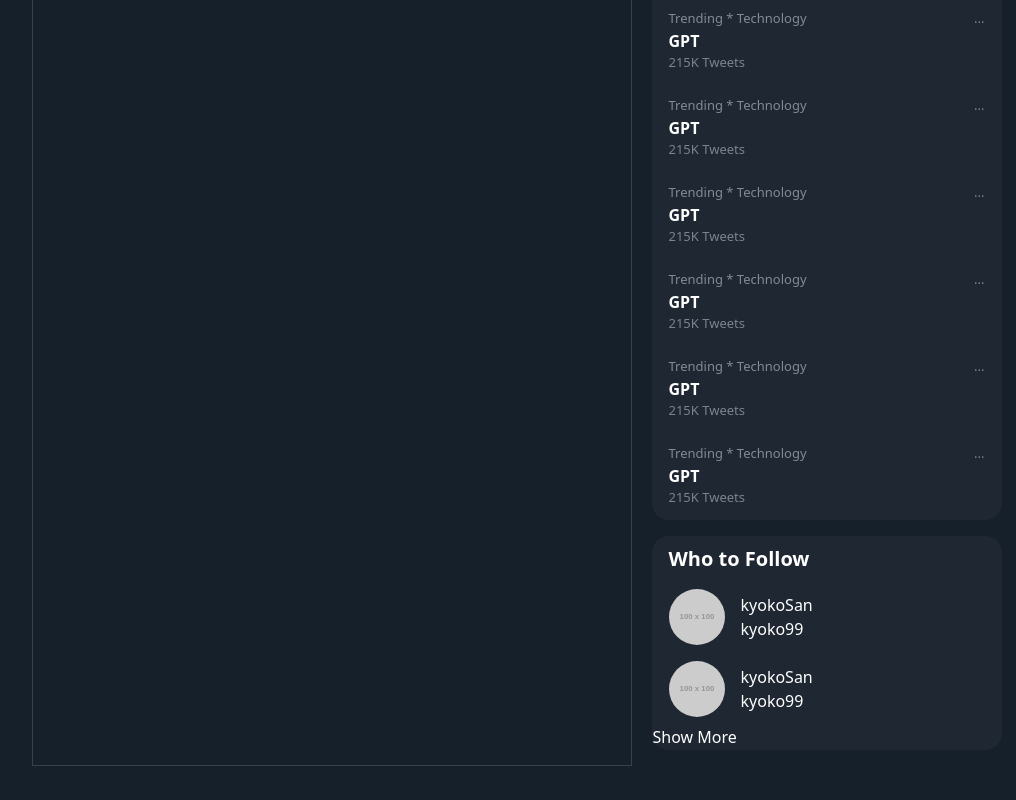
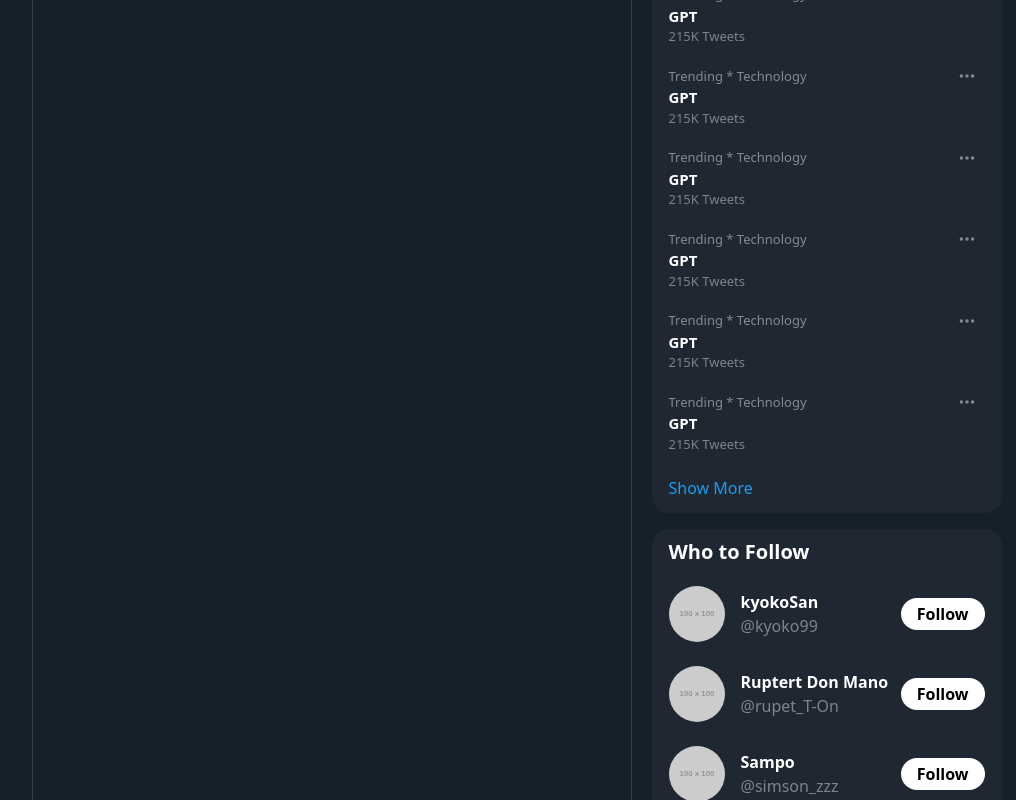
Before and after one commit to R-Teodor/twitter-clone, a React (Vite) app in the folder client/: page /explore in a window 1280 px wide. Shown: the part 460-1260 px from the top of the page, without its empty margins (251-1267 px from the left). Before the commit the page ends 1226 px from the top, so only its background shows below. Built offline with nearby package versions, Linux system fonts and the light colour scheme; no server answers.

Commit message:
Follow suggestions component,Profile navl styles

```diff
--- a/client/src/App.tsx
+++ b/client/src/App.tsx
@@ -24,8 +24,16 @@ function App() {
       <BrowserRouter>
         <Routes>
           <Route path='/' element={<Dashboard />}>
-            <Route index element={<Home />} />
+            <Route
+              index
+              element={
+                <ProtectedRoute>
+                  <Home />
+                </ProtectedRoute>
+              }
+            />
             <Route path='explore' element={<Explore />} />
+
             <Route
               path='notifications'
               element={
--- /dev/null
+++ b/client/src/components/Trends/WhoToFollowItem.tsx
@@ -0,0 +1,47 @@
+import type { User } from '../../features/user/authSlice'
+import { useState } from 'react'
+
+type ReturnedUser = Pick<User, '_id' | 'email' | 'name' | 'userTag'>
+
+function WhoToFollowItem({ user }: { user: ReturnedUser }) {
+  const [timeout, setModalTimeout] = useState<number>()
+  const [userModal, setUserModal] = useState<boolean>(true)
+
+  const handleMouseOver = () => {}
+
+  return (
+    <div className='flex items-center gap-4 py-3 px-4 hover:bg-gray-700/25'>
+      <div className='w-14 h-14 overflow-hidden rounded-full'>
+        <img src='https://placehold.co/100x100' alt='' className='w-full' />
+      </div>
+      <div className='flex justify-between flex-1'>
+        <div className='flex flex-col'>
+          <div className='max-w-[100px] whitespace-nowrap relative'>
+            <p
+              className='font-bold text-base hover:underline decoration-2 peer '
+
+              // onMouseOver={() =>
+              //   setModalTimeout(setTimeout(() => setUserModal(false), 1000))
+              // }
+              // onMouseLeave={() => {
+              //   clearTimeout(timeout)
+              //   setUserModal(true)
+              // }}
+            >
+              {user.name}
+            </p>
+            <div className='border border-red-700 hidden'>Show Details</div>
+          </div>
+          <p className='text-gray-400/75 '>@{user.userTag}</p>
+        </div>
+
+        <div className='flex justify-center items-center'>
+          <button className='bg-white font-semibold text-black rounded-3xl py-1 px-4'>
+            Follow
+          </button>
+        </div>
+      </div>
+    </div>
+  )
+}
+export default WhoToFollowItem
--- a/client/src/components/TrendsForYou.tsx
+++ b/client/src/components/TrendsForYou.tsx
@@ -1,8 +1,11 @@
 import { useEffect, useMemo, useRef, useState } from 'react'
 import { Link } from 'react-router-dom'
 import { AiOutlineSearch } from 'react-icons/ai'
+import { IoEllipsisHorizontal } from 'react-icons/io5'
 import { FaSearch } from 'react-icons/fa'
 import type { User } from '../features/user/authSlice'
+
+import WhoToFollowItem from './Trends/WhoToFollowItem'
 
 type ReturnedUser = Pick<User, '_id' | 'email' | 'name' | 'userTag'>
 interface TrendItem {
@@ -65,16 +68,22 @@ const initialTrendsItems: TrendItem[] = [
 
 const initialUsersToFollow: ReturnedUser[] = [
   {
-    _id: '123214331',
+    _id: '123211234331',
     email: 'null',
     userTag: 'kyoko99',
     name: 'kyokoSan',
   },
   {
+    _id: '1232424331',
+    email: 'null',
+    userTag: 'rupet_T-On',
+    name: 'Ruptert Don Mano',
+  },
+  {
     _id: '123214331',
     email: 'null',
-    userTag: 'kyoko99',
-    name: 'kyokoSan',
+    userTag: 'simson_zzz',
+    name: 'Sampo',
   },
 ]
 
@@ -132,7 +141,11 @@ const TrendsForYou = () => {
   return (
     <div className='flex flex-col'>
       <div className='h-16 w-full'>
-        <div className='fixed top-2 w-[350px] ' ref={dropDownRef}>
+        <div
+          className='fixed top-0 w-[350px] py-2 z-10 bg-[#15202B]'
+          // className='fixed top-2 w-[350px]'
+          ref={dropDownRef}
+        >
           <div className='flex items-center relative w-full bg-gray-700 rounded-3xl border-[1px] border-transparent focus-within:border-[#1D9BF0] focus-within:bg-[#15202B] box-border'>
             <label htmlFor='queryDB' className='pl-4'>
               <AiOutlineSearch size={24} />
@@ -188,29 +201,34 @@ const TrendsForYou = () => {
           </div>
         </div>
       </div>
-      <section className='bg-[rgb(30,39,50)] border border-[#1e2732] rounded-2xl'>
+      <section className='bg-[rgb(30,39,50)] border border-[#1e2732] rounded-2xl overflow-hidden'>
         <h1 className='font-bold text-xl py-2 px-4'>Trends for You</h1>
         <main className='flex flex-col'>
           {initialTrendsItems.map((trend, index) => (
             <TrendItemComponent trendItem={trend} key={index} />
           ))}
+          <div className='hover:bg-gray-700/25 cursor-pointer text-[rgb(29,155,240)]'>
+            <p className='px-4 py-3 '>Show More</p>
+          </div>
         </main>
       </section>
       <section className='py-4'>
-        <article className='bg-[rgb(30,39,50)] border border-[#1e2732] rounded-2xl'>
+        <article className='bg-[rgb(30,39,50)] border border-[#1e2732] rounded-2xl overflow-hidden'>
           <h1 className='font-bold text-xl py-2 px-4'>Who to Follow</h1>
           <div>
             {initialUsersToFollow.map((user) => (
               <a href='#'>
-                <ReturnedUserComponent user={user} key={user._id} />
+                <WhoToFollowItem user={user} key={user._id} />
               </a>
             ))}
           </div>
-          <div className='hover:bg-[rgba(30,39,50,0.95)]'>
-            <p>Show More</p>
+          <div className='hover:bg-gray-700/25 cursor-pointer text-[rgb(29,155,240)]'>
+            <p className='px-4 py-3 '>Show More</p>
           </div>
         </article>
       </section>
+
+      <section className='h-14 py-10'></section>
     </div>
   )
 }
@@ -245,12 +263,17 @@ const ReturnedUserComponent = ({ user }: { user: ReturnedUser }) => {
 
 const TrendItemComponent = ({ trendItem }: { trendItem: TrendItem }) => {
   return (
-    <article className='flex flex-col justify-center px-4 py-3 hover:bg-gray-700/25  cursor-pointer duration-150'>
+    <article className='flex flex-col justify-center px-4 py-[10px] hover:bg-gray-700/25  cursor-pointer duration-150'>
       <div className='flex justify-between text-gray-400/80  text-[13px]'>
         <p>{trendItem.location}</p>
-        <span>...</span>
+        <div className='w-9 relative flex justify-center items-center group'>
+          <div className='h-9 w-9 bg-[rgba(29,155,240,0.3)] opacity-25 justify-center items-center absolute top-0 left-0 bottom-0 right-0 m-auto invisible group-hover:visible rounded-full'></div>
+          <div className='group-hover:text-[rgb(29,155,240)]'>
+            <IoEllipsisHorizontal size={18} />
+          </div>
+        </div>
       </div>
-      <h2 className='font-bold'>{trendItem.trend}</h2>
+      <h2 className='font-bold text-[15px]'>{trendItem.trend}</h2>
       <p className='text-gray-400/75 text-[13px]'>{trendItem.tweets}K Tweets</p>
     </article>
   )
--- a/client/src/components/Tweets/TweetInputComponent.tsx
+++ b/client/src/components/Tweets/TweetInputComponent.tsx
@@ -46,14 +46,15 @@ function TweetInputComponent({
             onChange={(e) => setState(e.target.value)}
           />
         </div>
-        <div className='px-6 py-4 w-full h-full'>
-          {file && (
+
+        {file && (
+          <div className='px-6 py-4 w-full h-full'>
             <img
               src={URL.createObjectURL(file)}
               className='object-cover w-full h-full'
             />
-          )}
-        </div>
+          </div>
+        )}
       </div>
       <div className='flex justify-between pr-5 pl-20'>
         <nav className='flex gap-4 text-blue-400'>
@@ -68,25 +69,25 @@ function TweetInputComponent({
             onChange={handleFileInput}
           />
 
-          <span>
+          <span className='cursor-pointer'>
             <HiGif size={20} />
           </span>
           {componentType == 'Tweet' && (
-            <span>
+            <span className='cursor-pointer'>
               <HiChartBar size={20} />
             </span>
           )}
 
-          <span>
+          <span className='cursor-pointer'>
             <HiEmojiHappy size={20} />
           </span>
           {componentType == 'Tweet' && (
-            <span>
+            <span className='cursor-pointer'>
               <HiCalendar size={20} />
             </span>
           )}
 
-          <span aria-disabled={true}>
+          <span aria-disabled={true} className='cursor-pointer'>
             <HiLocationMarker size={20} />
           </span>
         </nav>
--- /dev/null
+++ b/client/src/features/layers/layerSlice.ts
@@ -0,0 +1 @@
+import { createSlice } from '@reduxjs/toolkit'
--- a/client/src/pages/Dashboard.tsx
+++ b/client/src/pages/Dashboard.tsx
@@ -16,7 +16,12 @@ const Dashboard = () => {
     if (!id) {
       dispatch(checkLoginState())
     }
-  }, [id])
+    // if (openModal) {
+    //   document.body.style.overflow = 'hidden'
+    // } else {
+    //   document.body.style.overflow = 'auto'
+    // }
+  }, [id, openModal])
 
   if (loading == 'loading')
     return <div className='text-5xl text-red-600'>Loading Time.....</div>
--- a/client/src/pages/Profile.tsx
+++ b/client/src/pages/Profile.tsx
@@ -121,11 +121,59 @@ const Profile = () => {
             </p>
           </div>
 
-          <div className='flex flex-row gap-4 justify-center'>
-            <NavLink to={''}>Tweets</NavLink>
-            <NavLink to={'with_replies'}>Replies</NavLink>
-            <NavLink to={'media'}>Media</NavLink>
-            <NavLink to={'likes'}>Likes</NavLink>
+          <div className='flex flex-row w-full border-b-[1px] border-slate-500 border-opacity-40 text-lg text-[rgb(139,152,165)] '>
+            <NavLink to={''} className={'flex-1'} end>
+              {({ isActive }) => (
+                <span
+                  className={
+                    isActive
+                      ? 'py-4 px-6 flex justify-center items-center relative before:w-full  before:h-1 before:bg-[rgb(28,155,240)] before:absolute  before:-bottom-0  before:rounded-md font-bold text-white'
+                      : 'py-4 px-6 flex justify-center items-center'
+                  }
+                >
+                  Tweets
+                </span>
+              )}
+            </NavLink>
+            <NavLink to={'with_replies'} className={'flex-1'}>
+              {({ isActive }) => (
+                <span
+                  className={
+                    isActive
+                      ? 'py-4 px-6 flex justify-center items-center relative before:w-full  before:h-1 before:bg-[rgb(28,155,240)] before:absolute  before:-bottom-0  before:rounded-md font-bold text-white'
+                      : 'py-4 px-6 flex justify-center items-center'
+                  }
+                >
+                  Replies
+                </span>
+              )}
+            </NavLink>
+            <NavLink to={'media'} className={'flex-1'}>
+              {({ isActive }) => (
+                <span
+                  className={
+                    isActive
+                      ? 'py-4 px-6 flex justify-center items-center relative before:w-full  before:h-1 before:bg-[rgb(28,155,240)] before:absolute  before:-bottom-0  before:rounded-md font-bold text-white'
+                      : 'py-4 px-6 flex justify-center items-center'
+                  }
+                >
+                  Media
+                </span>
+              )}
+            </NavLink>
+            <NavLink to={'likes'} className={'flex-1'}>
+              {({ isActive }) => (
+                <span
+                  className={
+                    isActive
+                      ? 'py-4 px-6 flex justify-center items-center relative before:w-full  before:h-1 before:bg-[rgb(28,155,240)] before:absolute  before:-bottom-0  before:rounded-md font-bold text-white'
+                      : 'py-4 px-6 flex justify-center items-center'
+                  }
+                >
+                  Likes
+                </span>
+              )}
+            </NavLink>
           </div>
         </div>
       </div>
```
